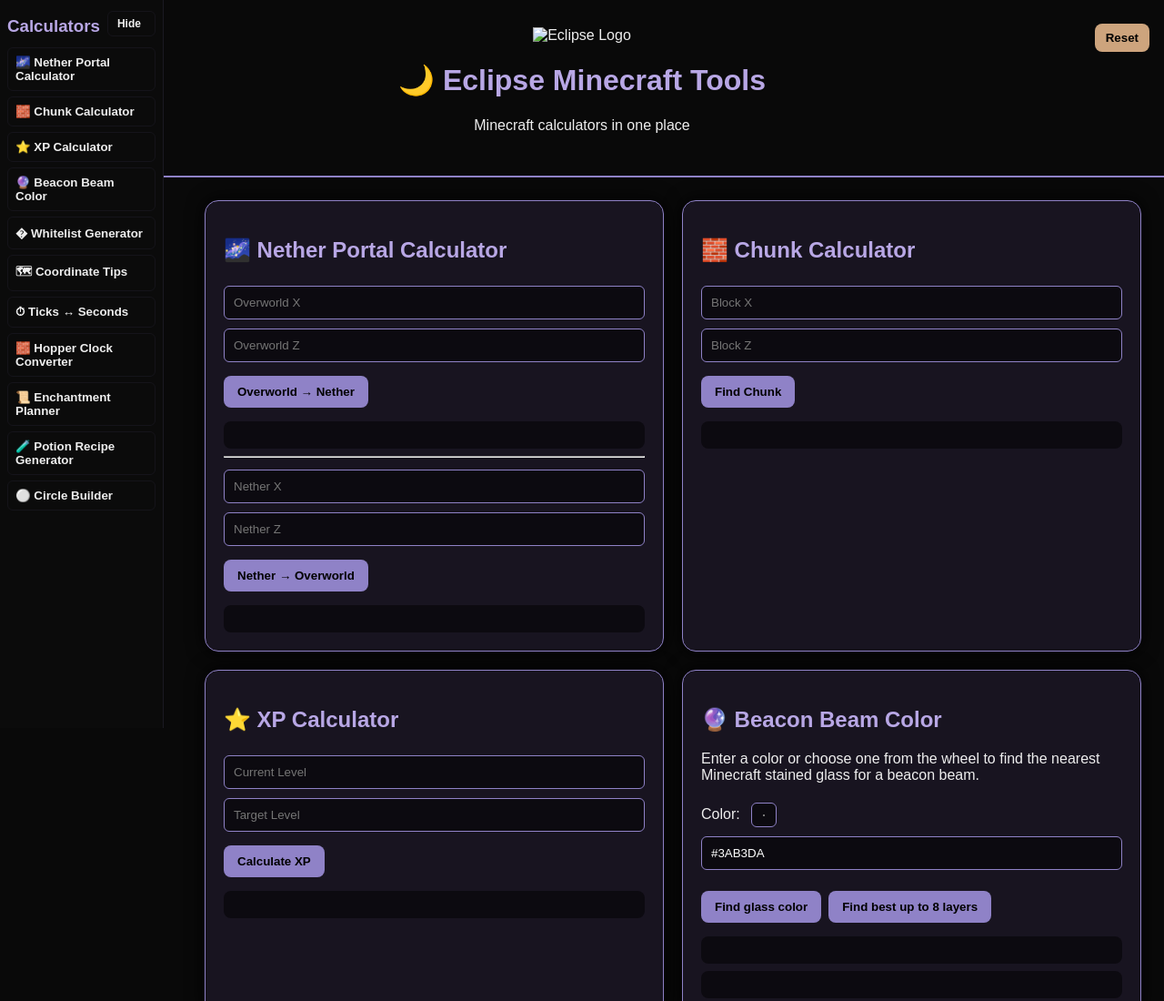
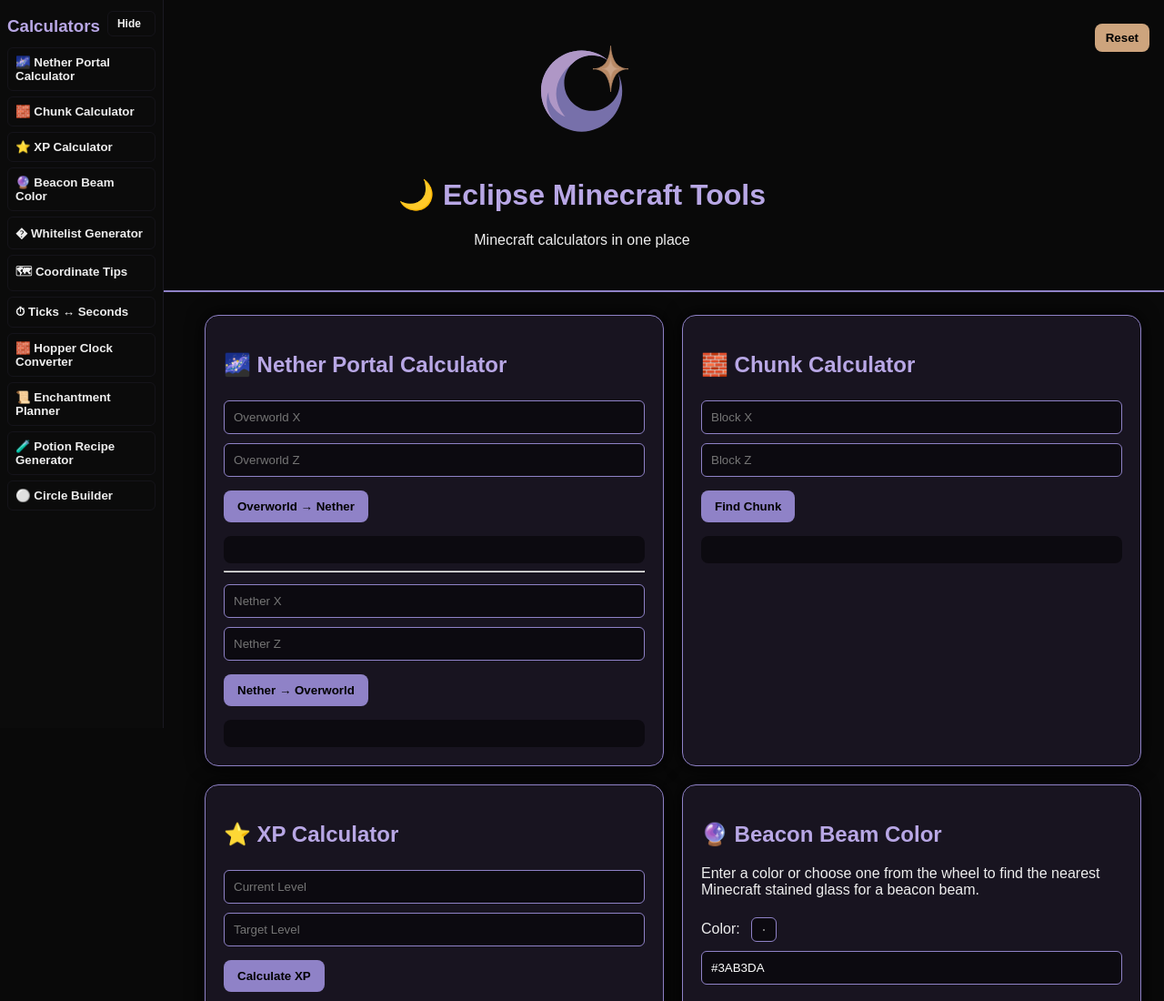
Before and after one commit to eclipse2304/Eclipse-tools, a plain HTML site: page index.html in a window 1280 px wide. Shown: the top 1100 px of the page at 91% size. Drawn offline with Linux system fonts and the light colour scheme.

Commit message:
Update index.html

```diff
--- a/index.html
+++ b/index.html
@@ -249,7 +249,7 @@
 <body>
 
 <header>
-<img class="logo" src="Eclipse Logo.svg" alt="Eclipse Logo">
+<img class="logo" src="./images/Eclipse Logo.svg" alt="Eclipse Logo">
 <h1>🌙 Eclipse Minecraft Tools</h1>
 <p>Minecraft calculators in one place</p>
     <button id="sidebarToggleBtn" onclick="toggleSidebar()">☰ Tools</button>
```
